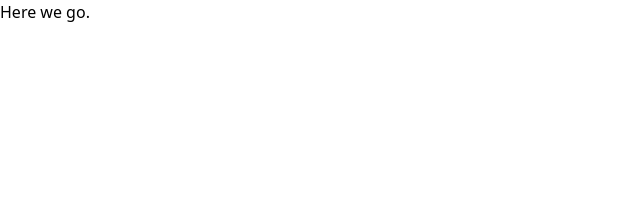
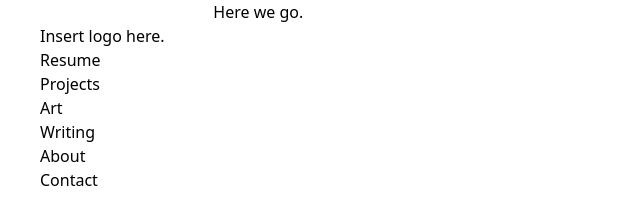
Before and after one commit to yangrchen/yang_portfolio_2021, a Gatsby site: page /about in a window 1280 px wide. Shown: the whole page, without its empty margins (0-640 px from the left). Built offline with nearby package versions, Linux system fonts and the light colour scheme; Gatsby itself is replaced by a stand-in of ours.

Commit message:
General website formatting; dyanmic routes

```diff
--- a/src/components/layout/layout.js
+++ b/src/components/layout/layout.js
@@ -3,9 +3,9 @@ import Sidebar from '../sidebar/sidebar';
 
 const Layout = ({ children }) => {
     return (
-        <div class="">
+        <div className="md:flex ">
             <Sidebar></Sidebar>
-            <main>
+            <main className="w-5/6">
                 {children}
             </main>
         </div>
--- a/src/components/sidebar/sidebar.js
+++ b/src/components/sidebar/sidebar.js
@@ -4,20 +4,22 @@ import { Link } from "gatsby";
 const Sidebar = () => {
     // Can later replace with 'children' later to generalize
     return (
-        <main>
+        <main className="pt-6 px-10 md:h-screen w-1/6">
             <div>Insert logo here.</div>
             <div>
-                <nav class="">
+                <nav className="">
                     <ul>
                         <li>
                             <Link to={`/about`}><span>Resume</span></Link>
                         </li>
-                        <li>Projects</li>
+                        <li>
+                            <Link to={`/`}><span>Projects</span></Link>
+                        </li>
                         <li>Art</li>
                         <li>Writing</li>
                     </ul>
                 </nav>
-                <nav class="">
+                <nav className="">
                     <ul>
                         <li>About</li>
                         <li>Contact</li>
--- a/src/components/sidebar/sidebar.module.css
+++ /dev/null
@@ -1,6 +0,0 @@
-.primaryNavbar ul {
-    list-style: none;
-}
-.secondaryNavbar ul {
-    list-style: none;
-}
--- a/src/pages/about.js
+++ b/src/pages/about.js
@@ -1,10 +1,13 @@
 import * as React from "react"
+import Layout from "../components/layout/layout"
 
 const AboutPage = () => {
     return (
-        <div>
-            Here we go.
-        </div>
+        <Layout>
+            <div>
+                Here we go.
+            </div>
+        </Layout>
     );
 }
 
--- a/src/pages/index.js
+++ b/src/pages/index.js
@@ -1,11 +1,16 @@
 import * as React from "react";
 import Layout from '../components/layout/layout';
+import { Router, Link } from "@reach/router";
+import AboutPage from "../pages/about"
 
 const IndexPage = () => {
   return (
     <Layout>
       <h1>Testing Home</h1>
       <div>Hello hello</div>
+      <Router basepath="/">
+        <AboutPage path="/about"></AboutPage>
+      </Router>
     </Layout>
   )
 }
```
